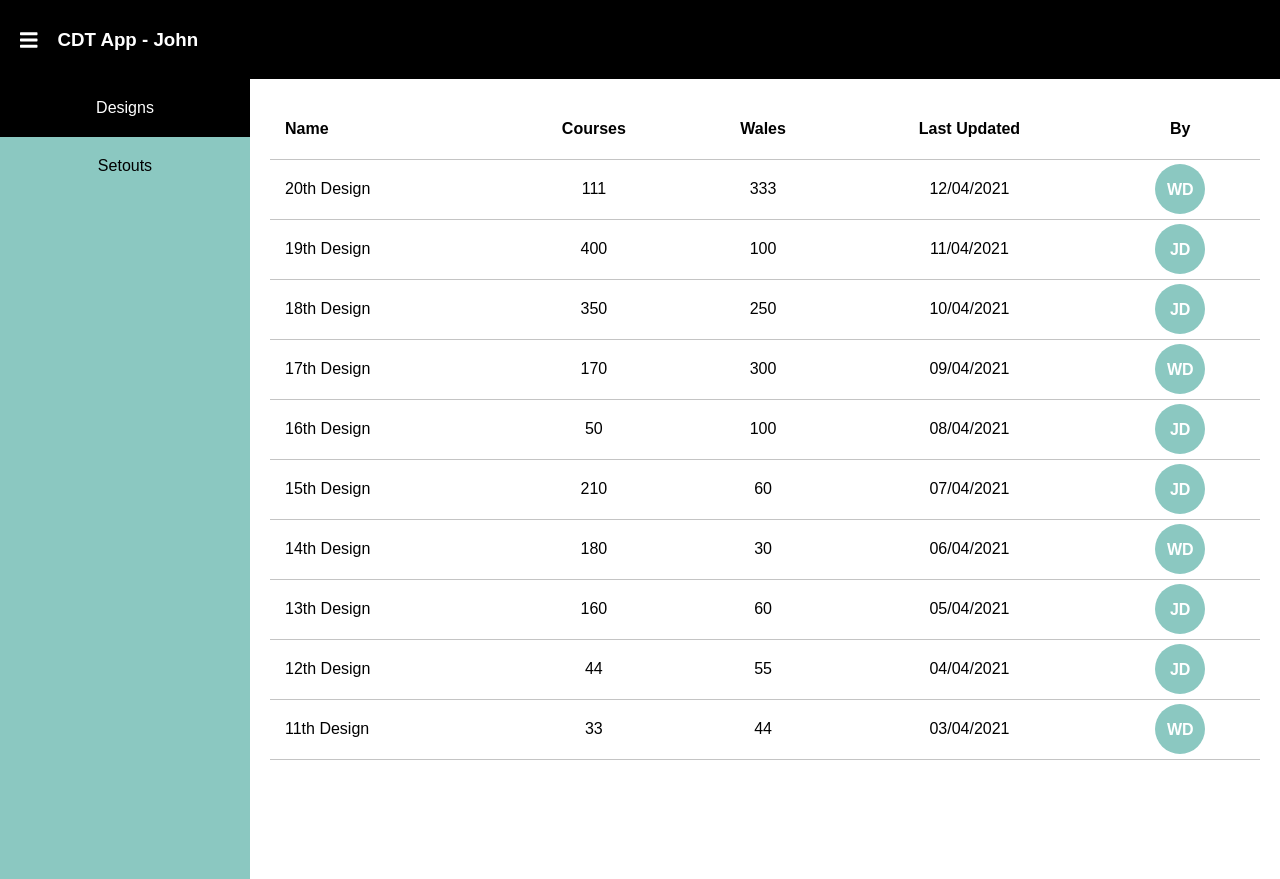
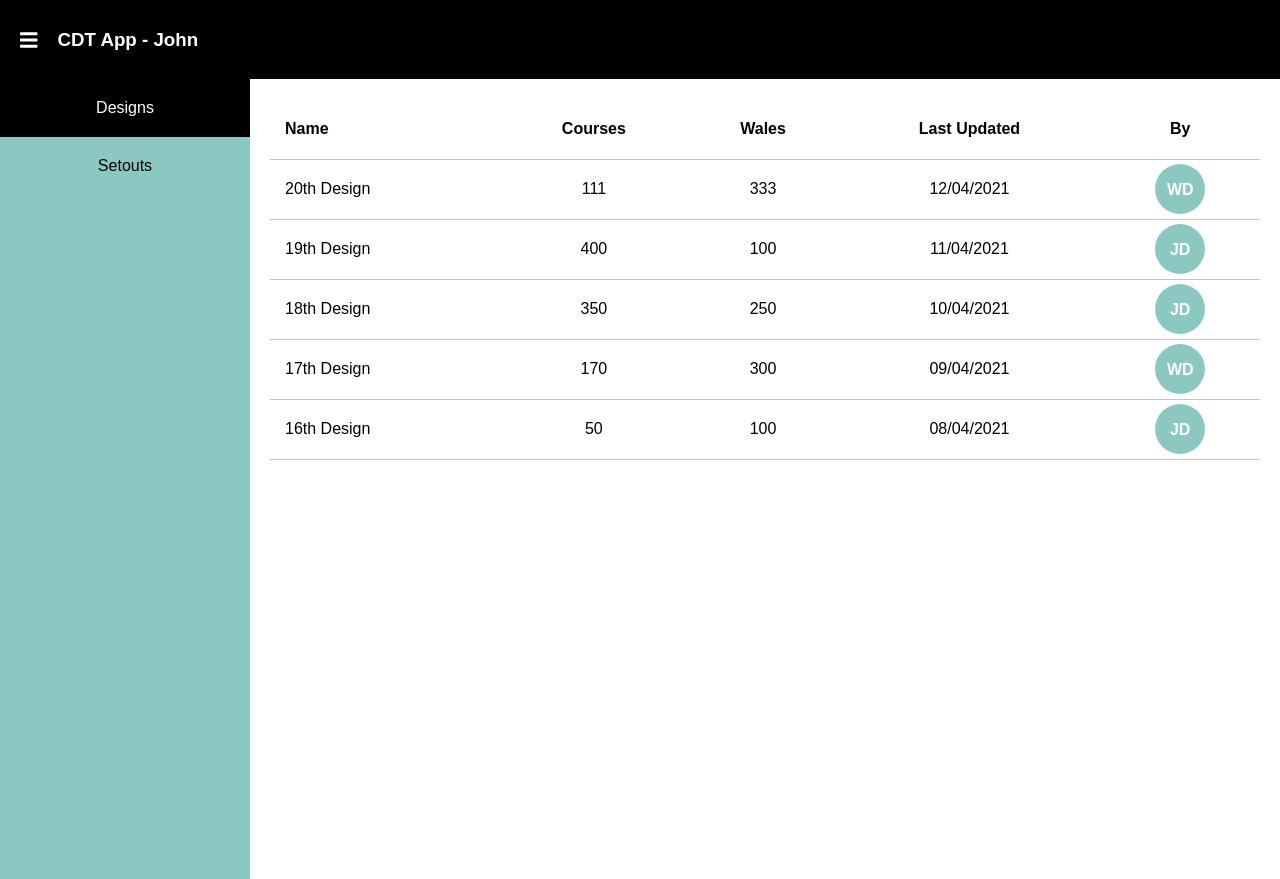
Before and after one commit to artworkjpm/cdt-app, a React (Create React App) app: page /designs in a window 1280 px wide. Built offline with nearby package versions, Linux system fonts and the light colour scheme; data requests are answered from the project's data file.

Commit message:
using infinite scroll package is working better

```diff
--- a/package.json
+++ b/package.json
@@ -19,6 +19,7 @@
     "moment": "^2.29.1",
     "react": "^17.0.2",
     "react-dom": "^17.0.2",
+    "react-infinite-scroll-component": "^6.1.0",
     "react-redux": "^7.2.4",
     "react-router-dom": "^5.2.0",
     "react-scripts": "4.0.3",
--- a/src/components/Designs/Designs.tsx
+++ b/src/components/Designs/Designs.tsx
@@ -4,6 +4,7 @@ import { useDispatch, useSelector } from "react-redux";
 import { DesignsItems, NewDesignArrayObject } from "../../models/interfaces";
 import { fetchDesigns, updateAmount } from "../../redux/actions/designActions";
 import DataTable from "../DataTable/DataTable";
+import InfiniteScroll from "react-infinite-scroll-component";
 
 export default function Designs() {
 	const dispatch = useDispatch();
@@ -12,22 +13,15 @@ export default function Designs() {
 	const [openDialog, setOpenDialog] = useState(false);
 
 	useEffect(() => {
-		dispatch(fetchDesigns(10));
+		dispatch(fetchDesigns(5));
 	}, [dispatch]);
 
 	const tableHeaders = ["Name", "Courses", "Wales", "Last_Updated", "By"];
 	const editableFields = ["name", "courses", "wales"];
 
-	function handleScroll(event: React.UIEvent<HTMLElement>) {
-		event.preventDefault();
-		const { scrollTop, clientHeight, scrollHeight } = event.currentTarget;
-
-		console.log(scrollHeight - scrollTop, "clientHeight", clientHeight);
-
-		if (scrollHeight - scrollTop === clientHeight) {
-			dispatch(updateAmount(until + 10));
-			dispatch(fetchDesigns(until + 10));
-		}
+	function handleScroll() {
+		dispatch(updateAmount(until + 5));
+		dispatch(fetchDesigns(until + 5));
 	}
 
 	function handleOpen() {
@@ -50,8 +44,10 @@ export default function Designs() {
 	};
 
 	return (
-		<div className="scroll-div" onScroll={handleScroll}>
-			<DataTable editTitle="Design" tableHeaders={tableHeaders} data={data} editableFields={editableFields} onEditSubmit={onSubmit} handleOpen={handleOpen} handleClose={handleClose} openDialog={openDialog}></DataTable>
+		<div className="scroll-div">
+			<InfiniteScroll dataLength={data.length} next={handleScroll} hasMore={true} loader="">
+				<DataTable editTitle="Design" tableHeaders={tableHeaders} data={data} editableFields={editableFields} onEditSubmit={onSubmit} handleOpen={handleOpen} handleClose={handleClose} openDialog={openDialog}></DataTable>
+			</InfiniteScroll>
 		</div>
 	);
 }
--- a/src/components/Setouts/Setouts.tsx
+++ b/src/components/Setouts/Setouts.tsx
@@ -1,5 +1,6 @@
 import axios from "axios";
 import { useEffect, useState } from "react";
+import InfiniteScroll from "react-infinite-scroll-component";
 import { useDispatch, useSelector } from "react-redux";
 import { SetoutsModel } from "../../models/interfaces";
 import { fetchSetouts, updateAmount } from "../../redux/actions/setoutActions";
@@ -17,13 +18,9 @@ export default function Setouts() {
 	const tableHeaders = ["Name", "Machine_Name", "Machine_Width", "Courses", "Last_Updated"];
 	const editableFields = ["name", "machine_name", "machine_width", "courses"];
 
-	function handleScroll(event: any) {
-		event.preventDefault();
-		const { scrollTop, clientHeight, scrollHeight } = event.currentTarget;
-		if (scrollHeight - scrollTop === clientHeight) {
-			dispatch(updateAmount(until + 5));
-			dispatch(fetchSetouts(until + 5));
-		}
+	function handleScroll() {
+		dispatch(updateAmount(until + 5));
+		dispatch(fetchSetouts(until + 5));
 	}
 
 	const onSubmit = (editedItem: any) => {
@@ -49,7 +46,9 @@ export default function Setouts() {
 
 	return (
 		<div className="scroll-div" onScroll={handleScroll}>
-			<DataTable handleOpen={handleOpen} handleClose={handleClose} openDialog={openDialog} editTitle="Setout" tableHeaders={tableHeaders} data={data} editableFields={editableFields} onEditSubmit={onSubmit}></DataTable>
+			<InfiniteScroll dataLength={data.length} next={handleScroll} hasMore={true} loader="">
+				<DataTable handleOpen={handleOpen} handleClose={handleClose} openDialog={openDialog} editTitle="Setout" tableHeaders={tableHeaders} data={data} editableFields={editableFields} onEditSubmit={onSubmit}></DataTable>
+			</InfiniteScroll>
 		</div>
 	);
 }
--- a/src/redux/reducers/designsReducer.ts
+++ b/src/redux/reducers/designsReducer.ts
@@ -4,7 +4,7 @@ const initState = {
 	designs: [],
 	users: [],
 	loading: false,
-	until: 10,
+	until: 5,
 	error: null,
 };
 
--- a/src/styles/App.scss
+++ b/src/styles/App.scss
@@ -17,7 +17,6 @@
 }
 
 .scroll-div {
-	height: 90vh;
 	overflow: scroll;
 }
 
```
Also changed, not shown: 1 other file (tests, documents, lock files or other folders).
